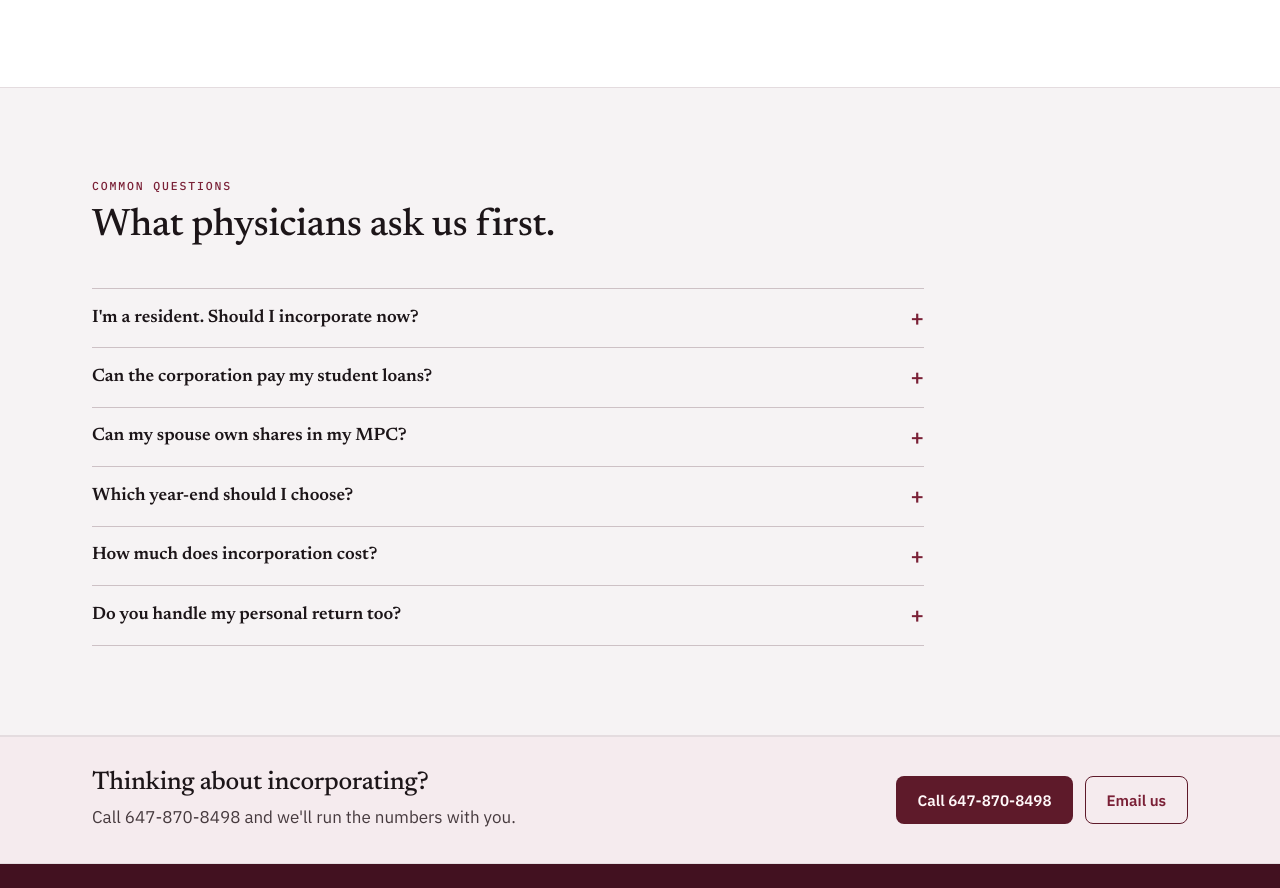
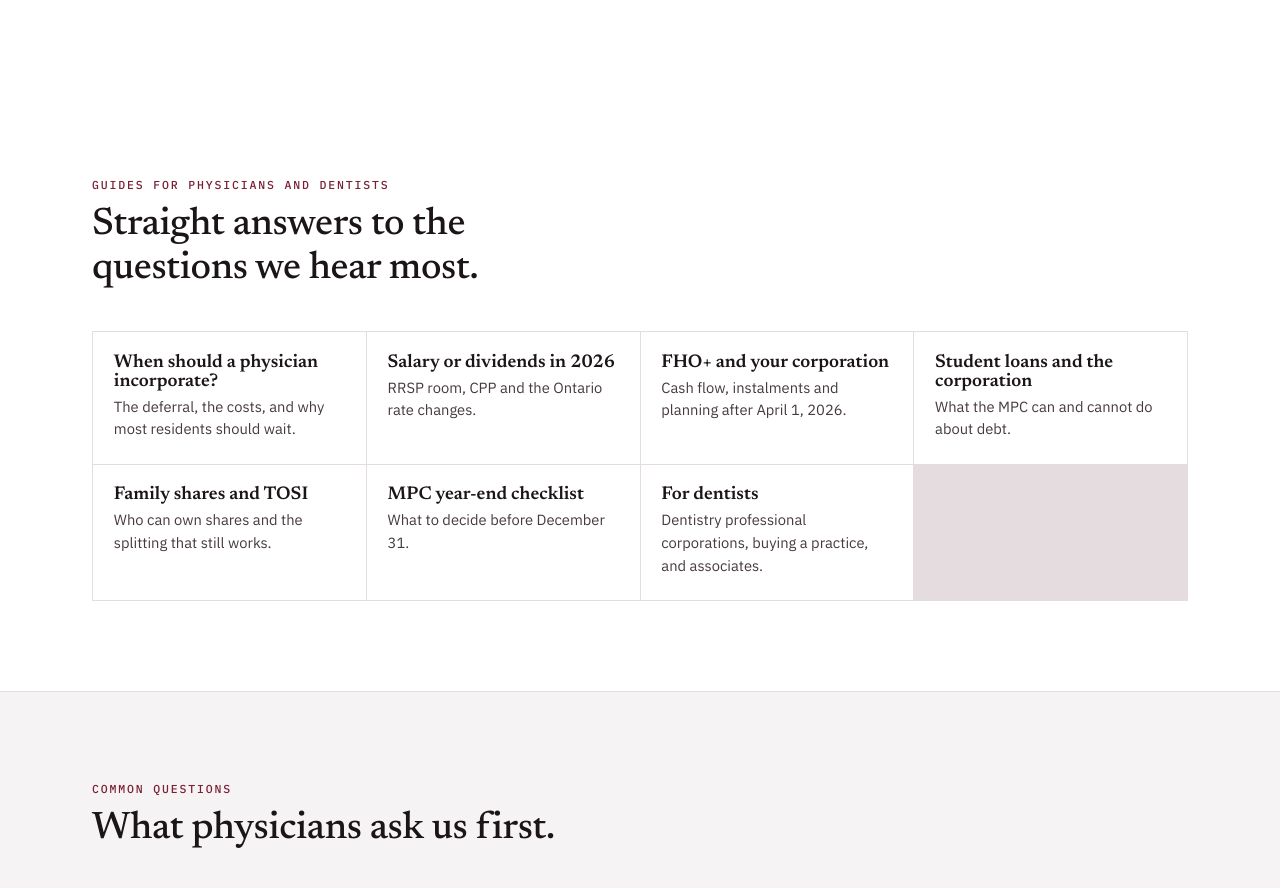
Before and after one commit to huphy-a11y/ghayurtax-website, a plain HTML site: page medical.html in a window 1280 px wide. Shown: the part 3893-4781 px from the top of the page. Drawn offline with Linux system fonts and the light colour scheme.

Commit message:
Physicians page: guides section

```diff
--- a/medical.html
+++ b/medical.html
@@ -325,6 +325,24 @@
     </div>
   </section>
 
+  <section class="section" id="guides">
+    <div class="wrap">
+      <div class="section-head">
+        <p class="eyebrow">Guides for physicians and dentists</p>
+        <h2>Straight answers to the questions we hear most.</h2>
+      </div>
+      <div class="resources">
+        <a href="physician-incorporation-ontario.html"><strong>When should a physician incorporate?</strong><span>The deferral, the costs, and why most residents should wait.</span></a>
+        <a href="physician-salary-vs-dividends.html"><strong>Salary or dividends in 2026</strong><span>RRSP room, CPP and the Ontario rate changes.</span></a>
+        <a href="fho-plus-2026-physician-corporation.html"><strong>FHO+ and your corporation</strong><span>Cash flow, instalments and planning after April 1, 2026.</span></a>
+        <a href="physician-student-loans-corporation.html"><strong>Student loans and the corporation</strong><span>What the MPC can and cannot do about debt.</span></a>
+        <a href="physician-family-shares-tosi.html"><strong>Family shares and TOSI</strong><span>Who can own shares and the splitting that still works.</span></a>
+        <a href="mpc-year-end-checklist.html"><strong>MPC year-end checklist</strong><span>What to decide before December 31.</span></a>
+        <a href="dental-professional-corporation.html"><strong>For dentists</strong><span>Dentistry professional corporations, buying a practice, and associates.</span></a>
+      </div>
+    </div>
+  </section>
+
   <section class="section alt" id="faq">
     <div class="wrap">
       <div class="section-head">
```
